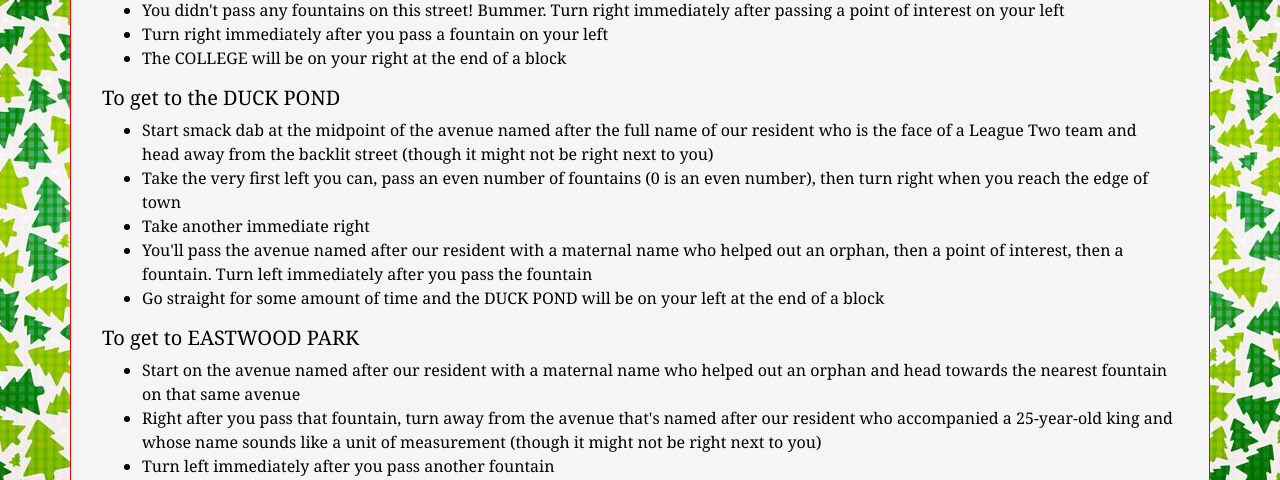
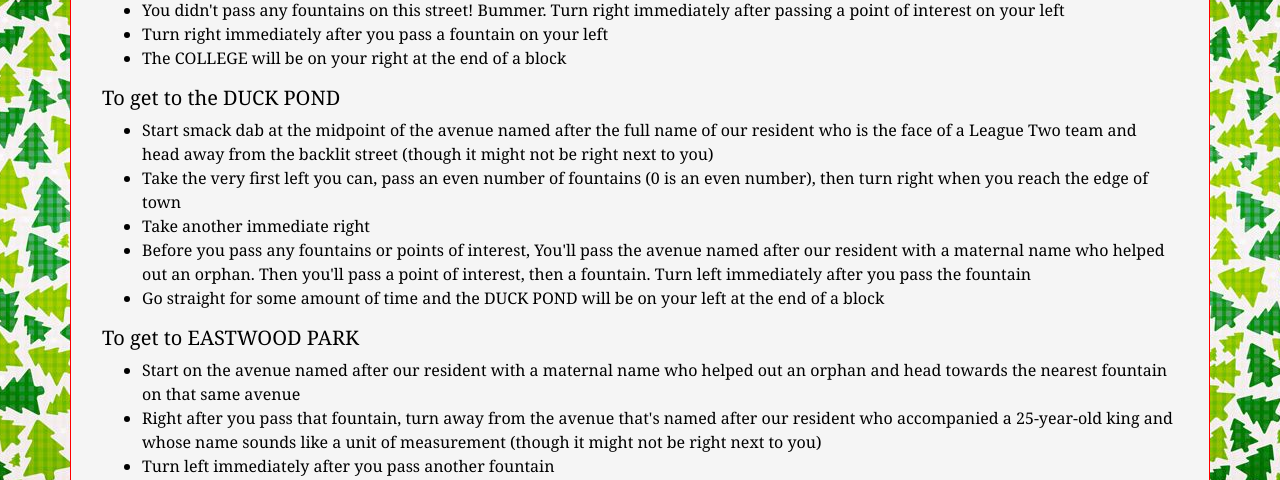
Before and after one commit to carvanapuzzles/2020Hunt, a Django app: template hunt20/templates/hunt20/puzzles/p20.html in a window 1280 px wide. Shown: the part 2559-3039 px from the top of the page. Run offline with Django 3.2, Linux system fonts and the light colour scheme; the template is opened without the code that fills it, so the values that code supplies are empty; some libraries are stand-ins or nearby versions; some web fonts are replaced.

Commit message:
wording change on logic puzzle

```diff
--- a/hunt20/templates/hunt20/puzzles/p20.html
+++ b/hunt20/templates/hunt20/puzzles/p20.html
@@ -733,7 +733,7 @@
         <li>Start smack dab at the midpoint of the avenue named after the full name of our resident who is the face of a League Two team and head away from the backlit street (though it might not be right next to you)</li>
         <li>Take the very first left you can, pass an even number of fountains (0 is an even number), then turn right when you reach the edge of town</li>
         <li>Take another immediate right</li>
-        <li>You'll pass the avenue named after our resident with a maternal name who helped out an orphan, then a point of interest, then a fountain. Turn left immediately after you pass the fountain</li>
+        <li>Before you pass any fountains or points of interest, You'll pass the avenue named after our resident with a maternal name who helped out an orphan. Then you'll pass a point of interest, then a fountain. Turn left immediately after you pass the fountain</li>
         <li>Go straight for some amount of time and the DUCK POND will be on your left at the end of a block</li>
     </ul>
 </div>
```
